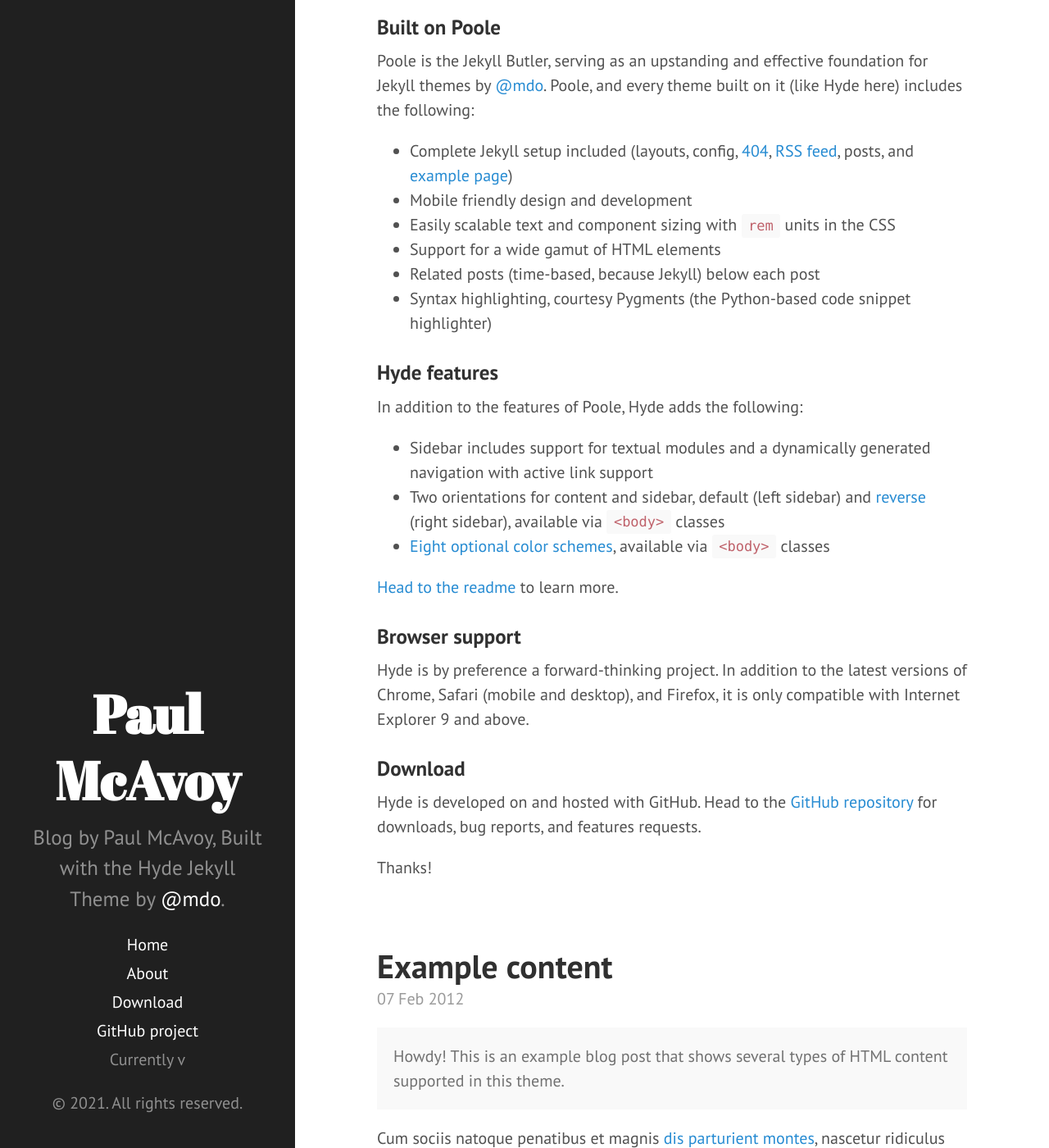
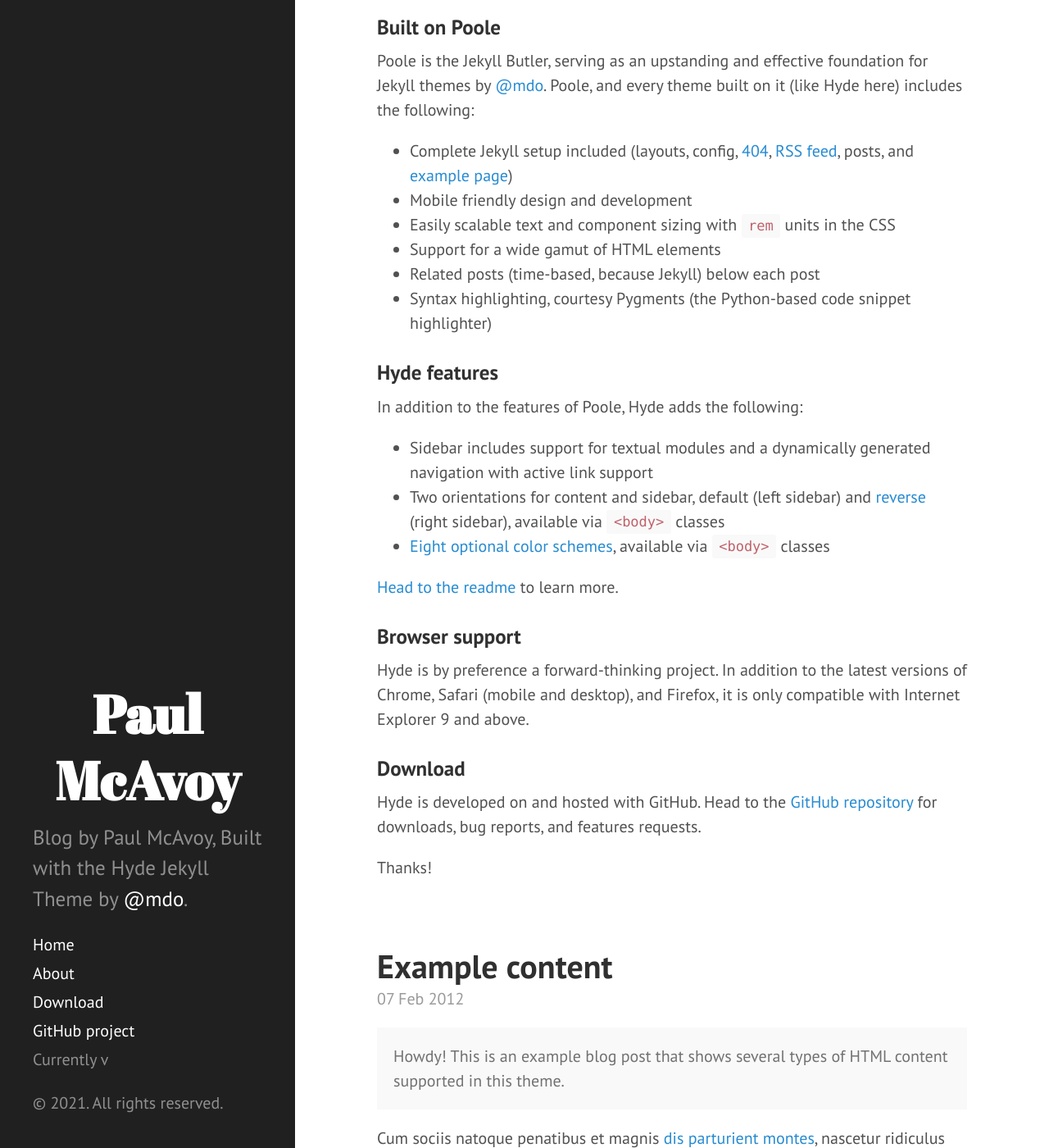
Before and after one commit to paulmca860/paulmca860.github.io, a Jekyll site: the page built from index.html, in a window 1280 px wide and 1400 px high, scrolled down 252 px. Shown: the whole window at 82% size. Built offline with Jekyll 4.4.1, drawn with Linux system fonts in a browser that asks for light colours; Markdown is read by kramdown in place of the engine named in the settings; the list of posts is cut into pages by our own code.

Commit message:
change to sidebar

```diff
--- a/_includes/sidebar.html
+++ b/_includes/sidebar.html
@@ -1,4 +1,4 @@
-<div class="sidebar"  style = "text-align: center;">
+<div class="sidebar">
   <div class="container sidebar-sticky">
     <div class="sidebar-about">
       <h1>
--- a/public/css/hyde.css
+++ b/public/css/hyde.css
@@ -81,6 +81,7 @@
   margin-top: 0;
   font-family: "Abril Fatface", serif;
   font-size: 3.25rem;
+  text-align: center;
 }
 
 /* Sidebar nav */
```
